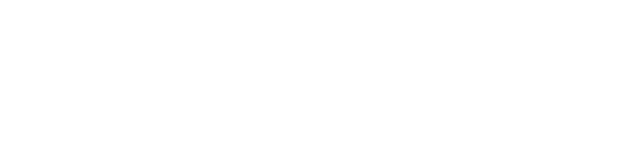
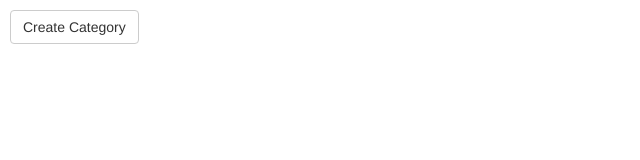
Before and after one commit to intspirit/jquery-tickets-plugin, a website: page index.html in a window 1280 px wide. Shown: the full height of the page, 0-640 px from the left. Drawn offline with nearby package versions, Linux system fonts and the light colour scheme.

Commit message:
style files added

```diff
--- /dev/null
+++ b/app.js
@@ -0,0 +1,5 @@
+$(document).ready(function () {
+    'use strict';
+
+    $('#container').cinemaHall();
+});
--- a/index.html
+++ b/index.html
@@ -3,11 +3,15 @@
     <head>
         <meta charset="UTF-8">
         <title>jQuery Tickets Plugin</title>
+        <link rel="stylesheet" href="https://maxcdn.bootstrapcdn.com/bootstrap/3.1.1/css/bootstrap.min.css" />
+        <link rel="stylesheet" href="dist/jquery-tickets-plugin.css" />
     </head>
     <body>
-        <div></div>
-        <script type="text/javascript" src="https://code.jquery.com/jquery-1.6.js" integrity="sha256-p8mNoqAmClyKxhXK2Va4siC3otc9hTZNz3e2P5LpB7M=" crossorigin="anonymous"></script>
+        <div id="container"></div>
+        <script type="text/javascript" src="http://code.jquery.com/jquery-1.7.js"></script>
         <script type="text/javascript" src="https://cdnjs.cloudflare.com/ajax/libs/d3/3.5.17/d3.js"></script>
+        <script type="text/javascript" src="https://maxcdn.bootstrapcdn.com/bootstrap/3.1.1/js/bootstrap.js"></script>
         <script type="text/javascript" src="dist/jquery-tickets-plugin.js"></script>
+        <script type="text/javascript" src="app.js"></script>
     </body>
 </html>
--- a/package.json
+++ b/package.json
@@ -8,6 +8,7 @@
   },
   "devDependencies": {
     "grunt": "1.0.0",
-    "grunt-contrib-concat": "1.0.1"
+    "grunt-contrib-concat": "1.0.1",
+    "grunt-contrib-sass": "1.0.0"
   }
 }
--- /dev/null
+++ b/src/scss/main.scss
@@ -0,0 +1,3 @@
+.tools {
+    padding: 10px;
+}
--- /dev/null
+++ b/src/scss/tools.scss
@@ -0,0 +1 @@
+@import 'tools';
```
Also changed, not shown: dist/jquery-tickets-plugin.css (added), 1 other file.
